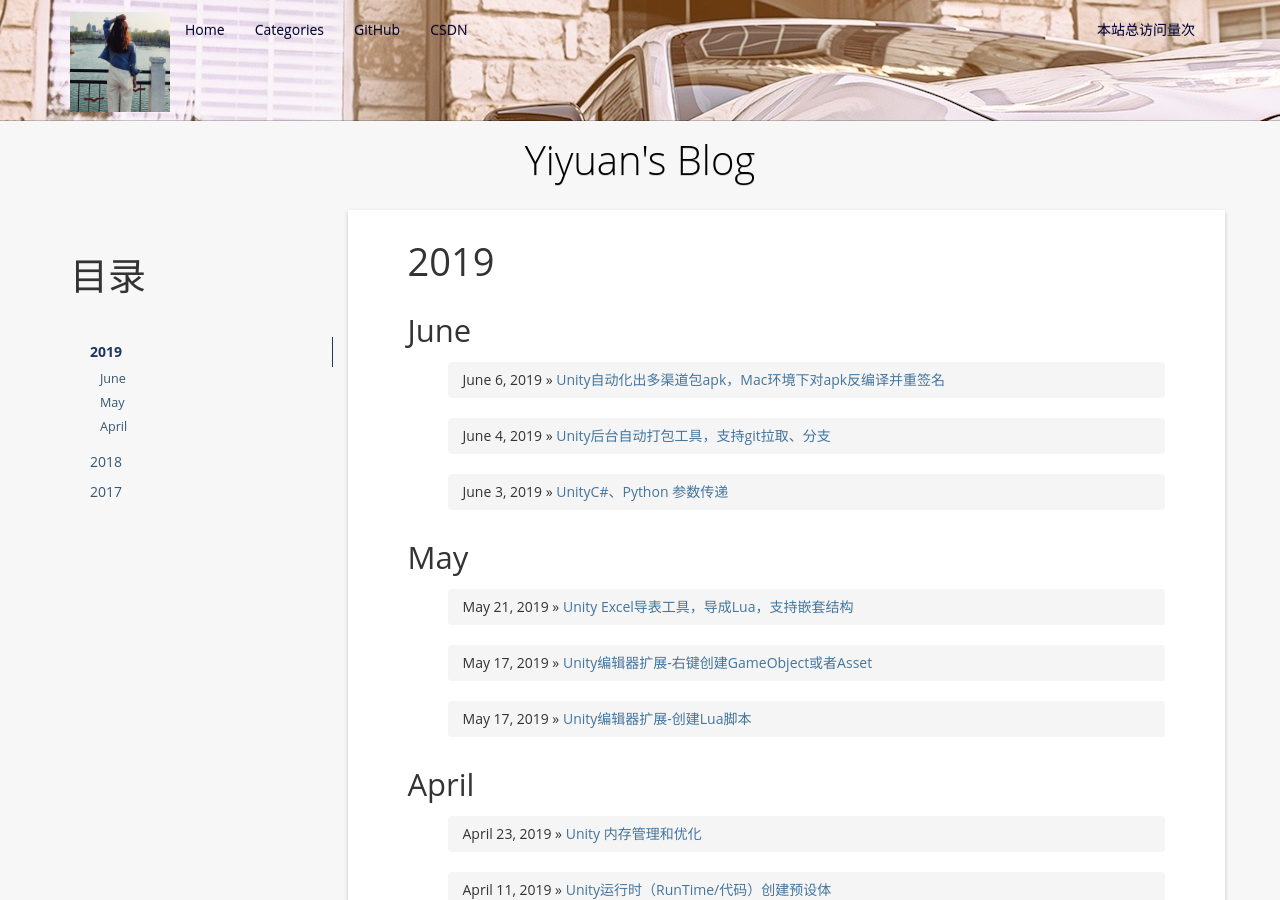
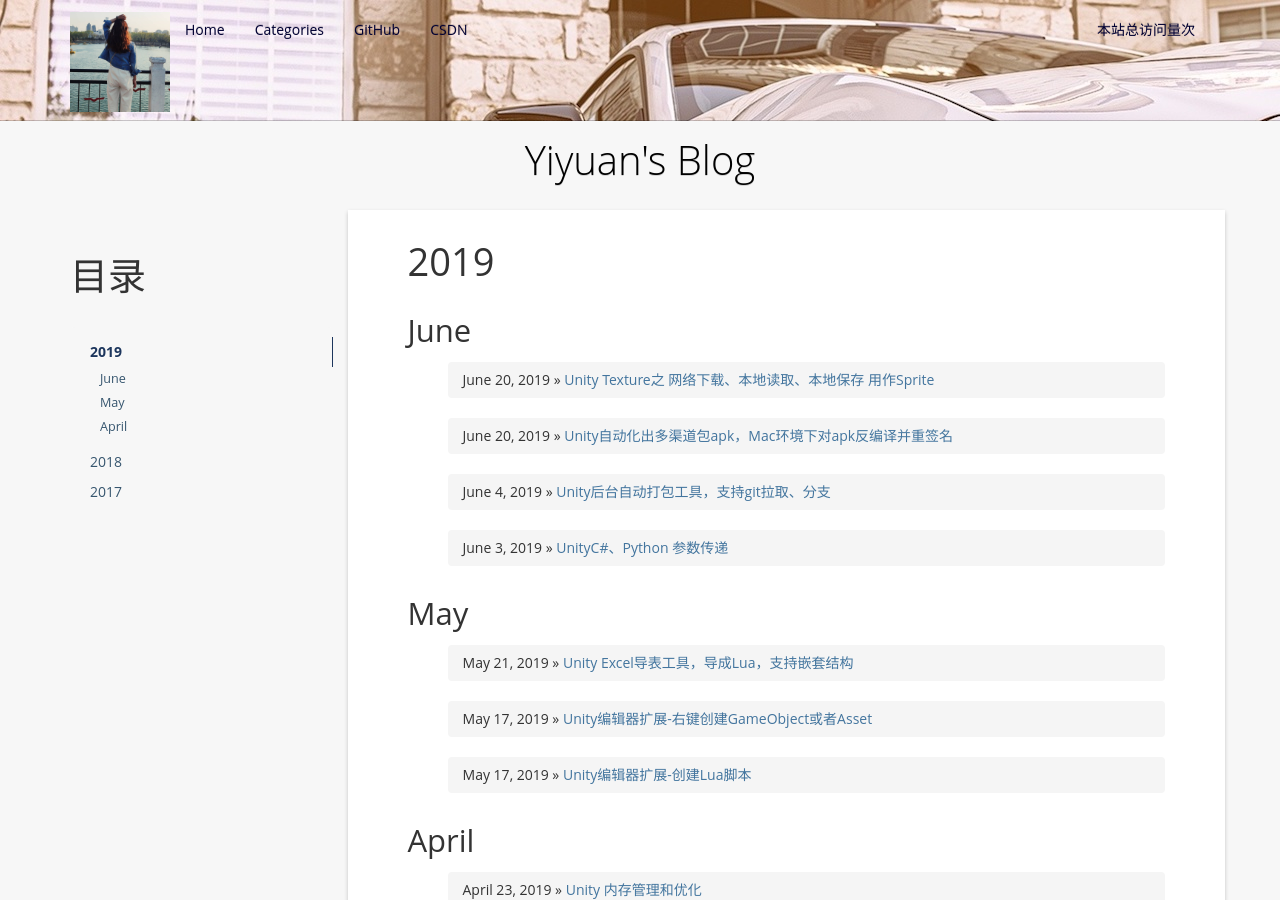
Before and after one commit to yiyuan1130/yiyuan1130.github.io, a Jekyll site: the page built from index.html, in a window 1280 px wide and 900 px high. Built offline with Jekyll 4.4.1, drawn with Linux system fonts in a browser that asks for light colours; nearby versions of some CDN libraries; a script that is not in the unit is left out; comment, search, counter and statistics services are not loaded; part of the change alters nothing that is shown.

Commit message:
add blog

````diff
--- a/_posts/2019-06-06-auto sign.md
+++ b/_posts/2019-06-06-auto sign.md
@@ -1,7 +1,7 @@
 ---
 layout: post
 title:  "Unity自动化出多渠道包apk，Mac环境下对apk反编译并重签名"
-date:   2019-06-06 20:03:01 +0800
+date:   2019-06-20 20:03:01 +0800
 categories: Unity
 ---
 
--- /dev/null
+++ b/_posts/2019-06-20-download texture use as sprite.md
@@ -0,0 +1,44 @@
+---
+layout: post
+title:  "Unity Texture之 网络下载、本地读取、本地保存 用作Sprite"
+date:   2019-06-20 20:03:01 +0800
+categories: Unity
+---
+
+## 网络下载图片
+```
+IEnumerator DownloadTexture(string url){
+    WWW www = new WWW (url);
+    yield return www;
+    if (www.isDone) {
+        texture = www.texture;
+    }
+}
+```
+
+## 保存图片到本地
+```
+void SaveTexture(){
+    string savePath = Application.persistentDataPath + "/test.png";
+    FileStream fs = new FileStream(savePath, FileMode.Open);
+    byte[] buffer = new byte[fs.Length];
+    fs.Read(buffer, 0, buffer.Length);
+    fs.Close();
+}
+```
+
+## 从本地加载图片并使用
+
+```
+void LoadTexture(){
+    string savePath = Application.persistentDataPath + "/test.png";
+    FileStream fs = new FileStream(savePath, FileMode.Open);
+    byte[] buffer = new byte[fs.Length];
+    fs.Read(buffer, 0, buffer.Length);
+    fs.Close();
+    texture = new Texture2D(2, 2);
+    var iSLoad = texture.LoadImage(buffer);
+    texture.Apply();
+    Sprite sprite = Sprite.Create (texture, new Rect(0, 0, texture.width, texture.height), Vector2.zero);
+}
+```
````
